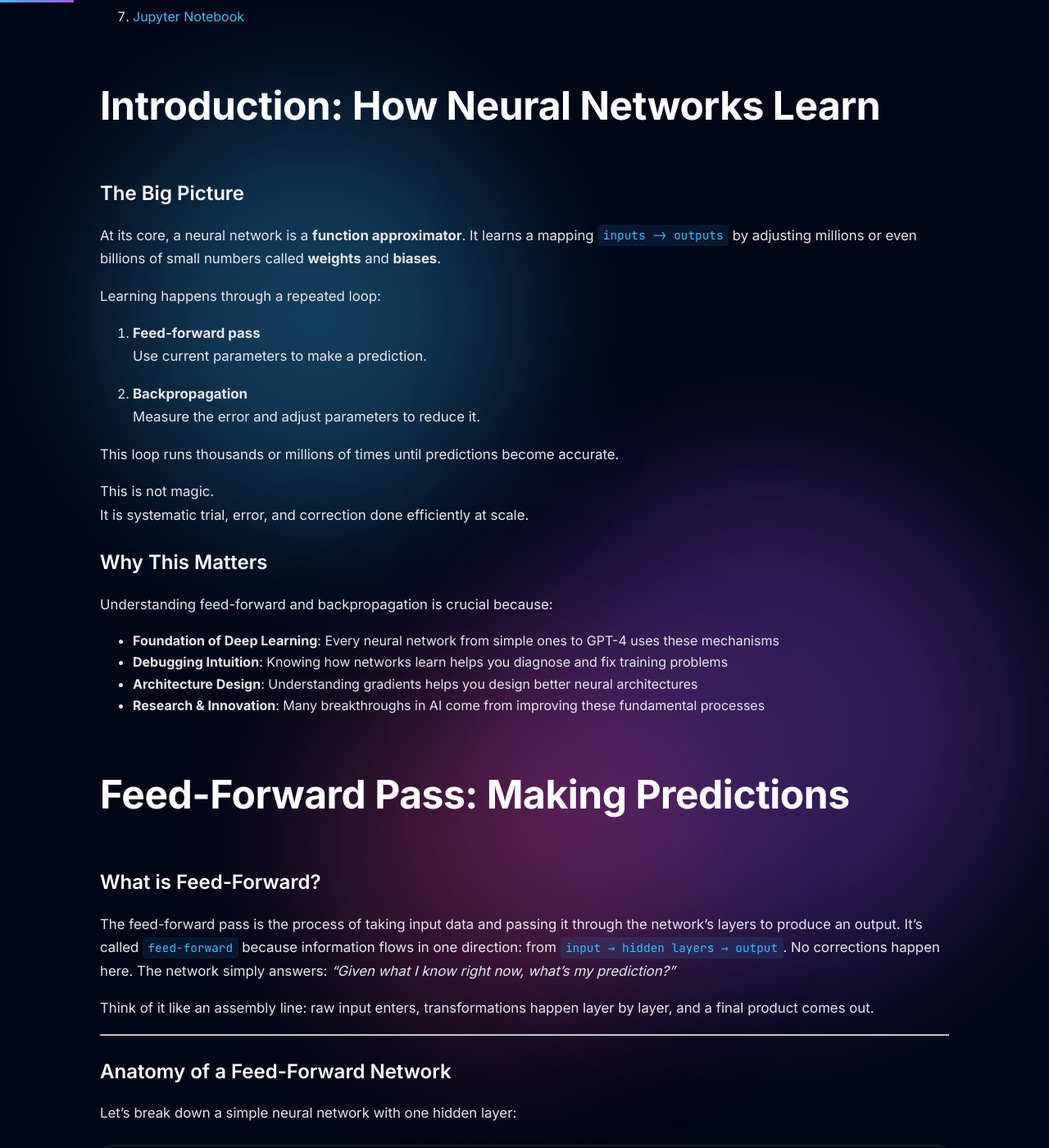
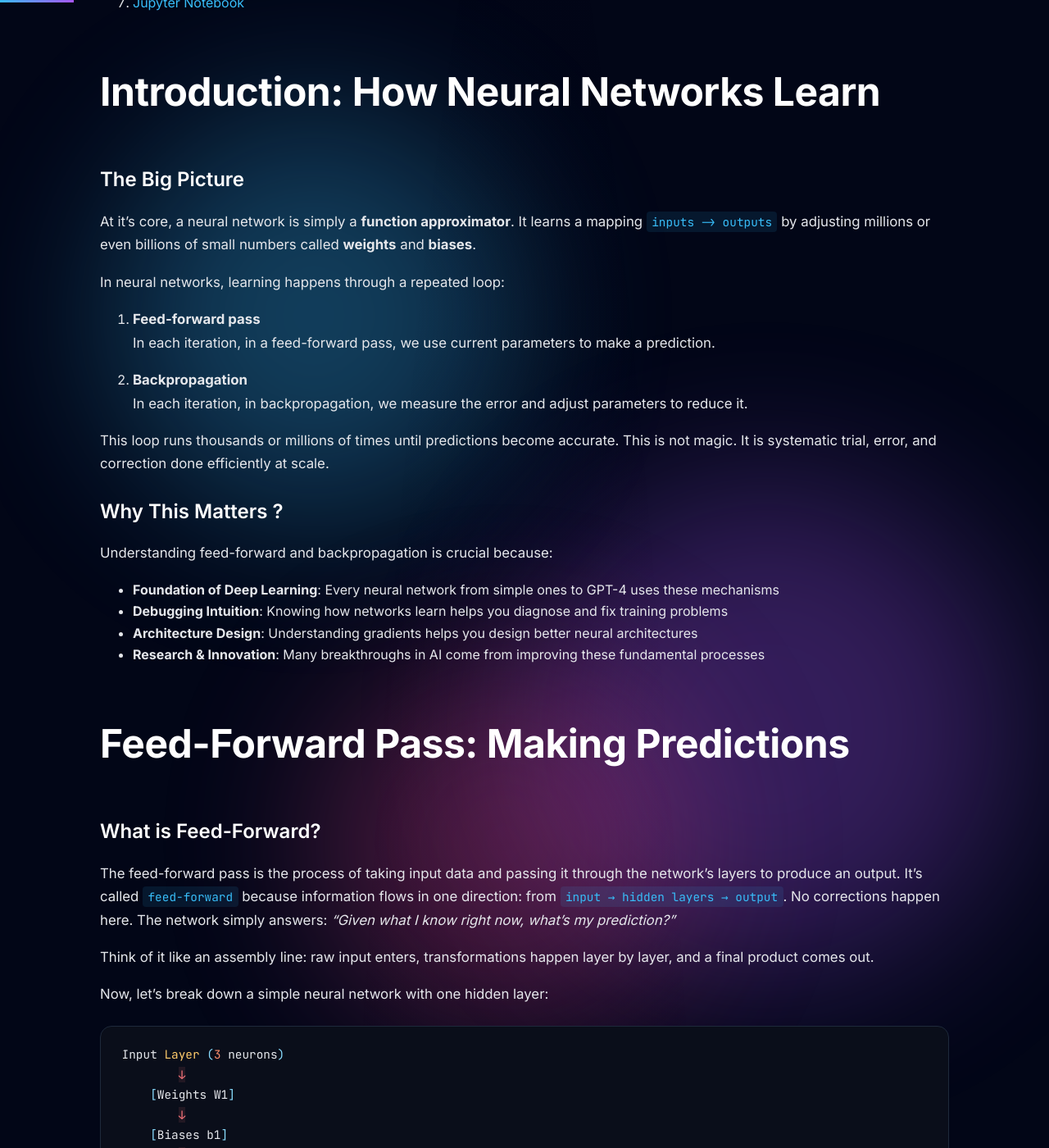
Before and after one commit to mayank1101/mayank1101.github.io, a Jekyll site: the page built from _posts/2025-12-23-understanding-feedforward-backpropogation.md, in a window 1280 px wide and 1400 px high, scrolled down 1434 px. Shown: the whole window at 82% size. Built offline with Jekyll 4.4.1, drawn with Linux system fonts in a browser that asks for light colours; some of the changed text lies outside the part shown.

````diff
--- a/_posts/2025-12-23-understanding-feedforward-backpropogation.md
+++ b/_posts/2025-12-23-understanding-feedforward-backpropogation.md
@@ -35,22 +33,19 @@
 
 ### The Big Picture
 
-At its core, a neural network is a **function approximator**. It learns a mapping `inputs -> outputs` by adjusting millions or even billions of small numbers called **weights** and **biases**.
+At it's core, a neural network is simply a **function approximator**. It learns a mapping `inputs -> outputs` by adjusting millions or even billions of small numbers called **weights** and **biases**.
 
-Learning happens through a repeated loop:
+In neural networks, learning happens through a repeated loop:
 
 1. **Feed-forward pass**
-   Use current parameters to make a prediction.
+   In each iteration, in a feed-forward pass, we use current parameters to make a prediction.
 
 2. **Backpropagation**
-   Measure the error and adjust parameters to reduce it.
+   In each iteration, in backpropagation, we measure the error and adjust parameters to reduce it.
 
-This loop runs thousands or millions of times until predictions become accurate.
+This loop runs thousands or millions of times until predictions become accurate. This is not magic. It is systematic trial, error, and correction done efficiently at scale.
 
-This is not magic.
-It is systematic trial, error, and correction done efficiently at scale.
-
-### Why This Matters
+### Why This Matters ?
 
 Understanding feed-forward and backpropagation is crucial because:
 
@@ -67,11 +62,7 @@
 
 Think of it like an assembly line: raw input enters, transformations happen layer by layer, and a final product comes out.
 
----
-
-### Anatomy of a Feed-Forward Network
-
-Let's break down a simple neural network with one hidden layer:
+Now, let's break down a simple neural network with one hidden layer:
 
 ```
 Input Layer (3 neurons)
````
Also changed, not shown: other parts of _posts/2025-12-23-understanding-feedforward-backpropogation.md (+7 -12 lines).
